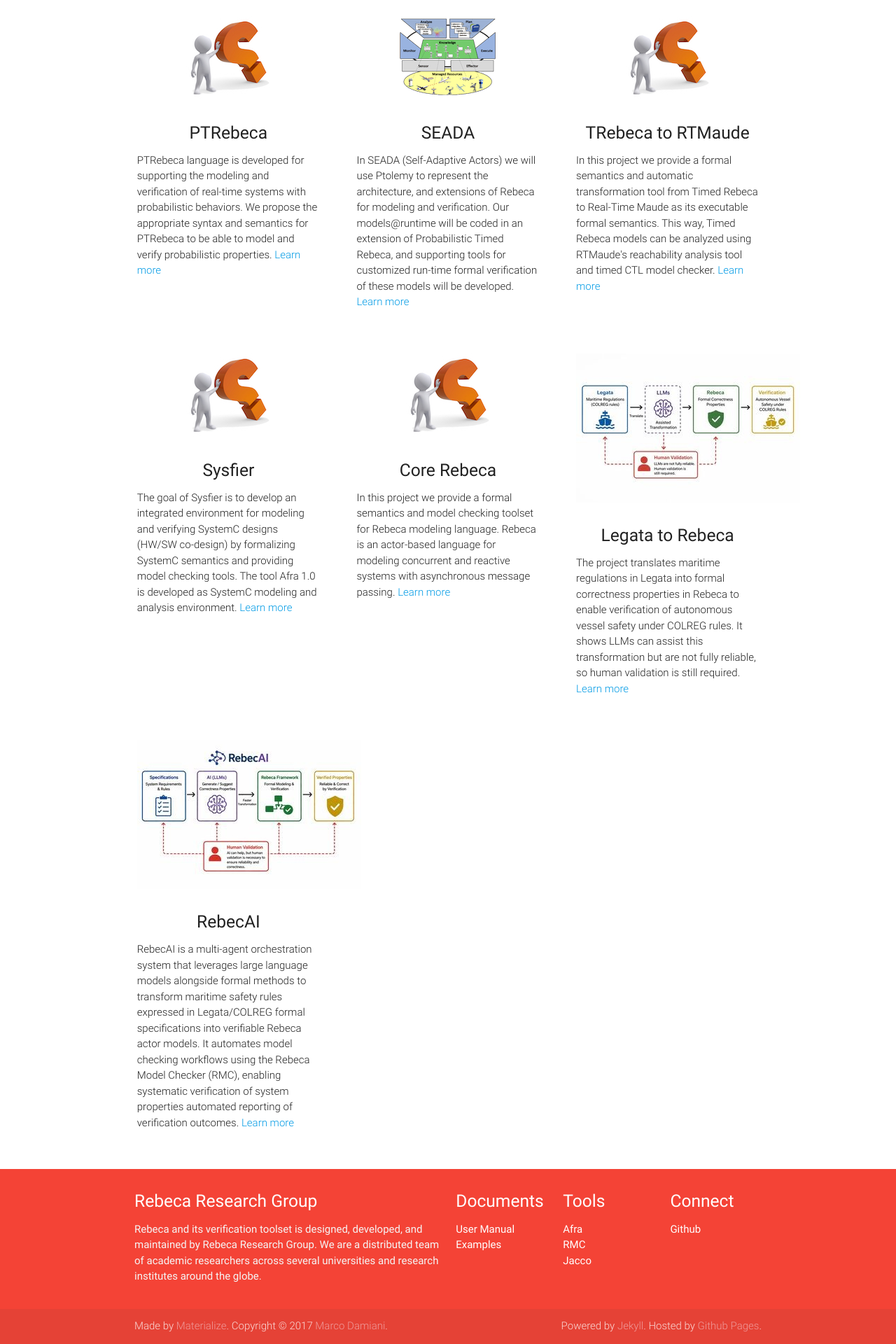
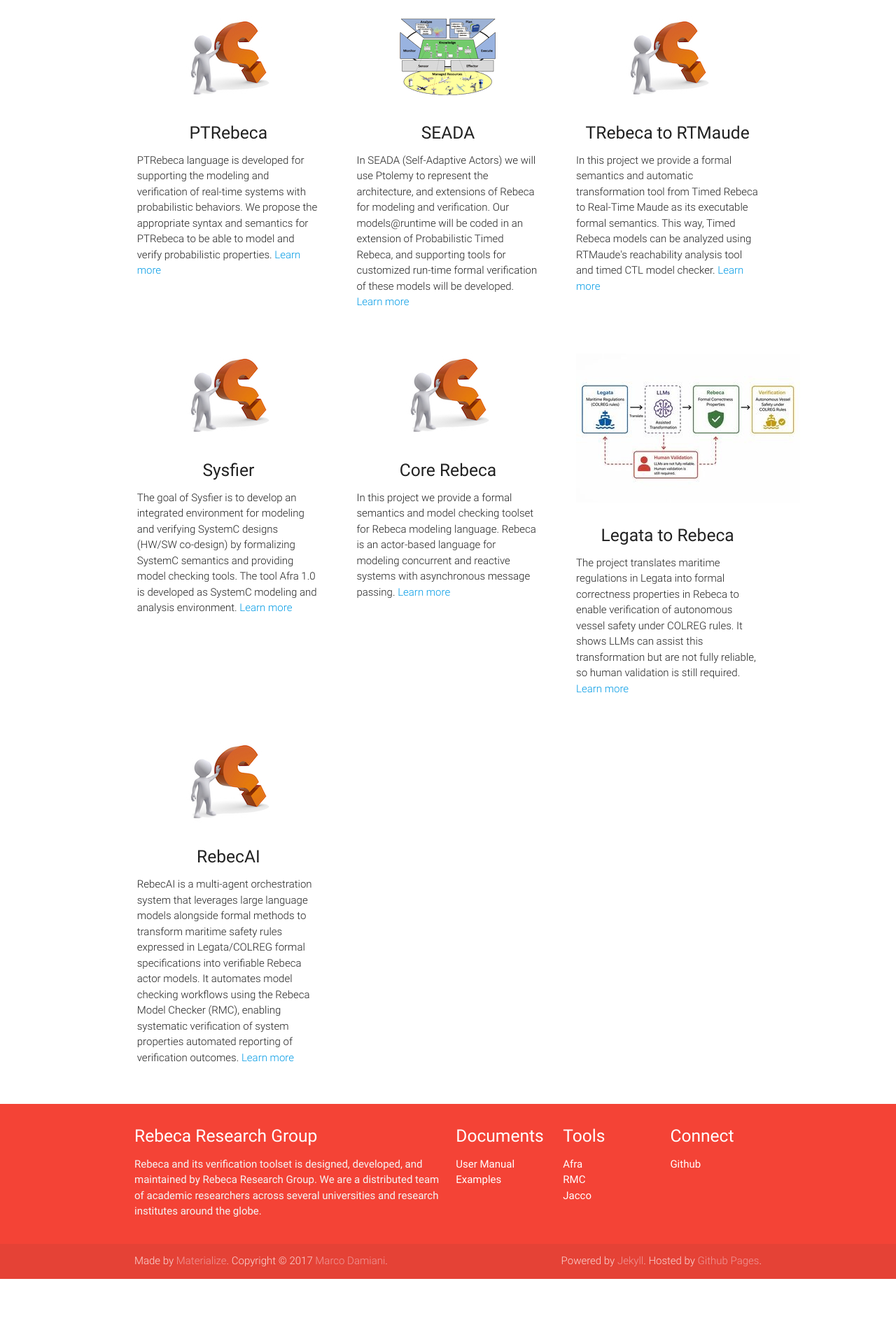
Before and after one commit to rebeca-lang/rebeca-lang.github.io, a Jekyll site: the page built from projects.md, in a window 1280 px wide. Shown: the part 1731-3651 px from the top of the page at 70% size. Built offline with Jekyll 4.4.1, drawn with Linux system fonts in a browser that asks for light colours; after the commit the page ends 3558 px from its top, so only the background shows below that.

Commit message:
Update RebecAI image source to default in projects.md

```diff
--- a/projects.md
+++ b/projects.md
@@ -172,7 +172,7 @@ title: Projects
 
    <div class="col s12 m4">
     <div class="icon-block">
-      <h2 class="center light-blue-text"><img src="{{ "/assets/projects/RebecAI/RebecAI-20k.jpg" | absolute_url }}" alt="RebecAI"/></h2>
+      <h2 class="center light-blue-text"><img src="{{ "/assets/projects/DefaultProject.jpg" | absolute_url }}" alt="RebecAI"/></h2>
       <h5 class="center">RebecAI</h5>
       <p class="light">
          RebecAI is a multi-agent orchestration system that leverages large language models alongside formal methods to transform maritime safety rules expressed in Legata/COLREG formal specifications into verifiable Rebeca actor models. It automates model checking workflows using the Rebeca Model Checker (RMC), enabling systematic verification of system properties automated reporting of verification outcomes. <a href="{{ "/allprojects/RebecAI" | relative_url }}">Learn more</a>
```
